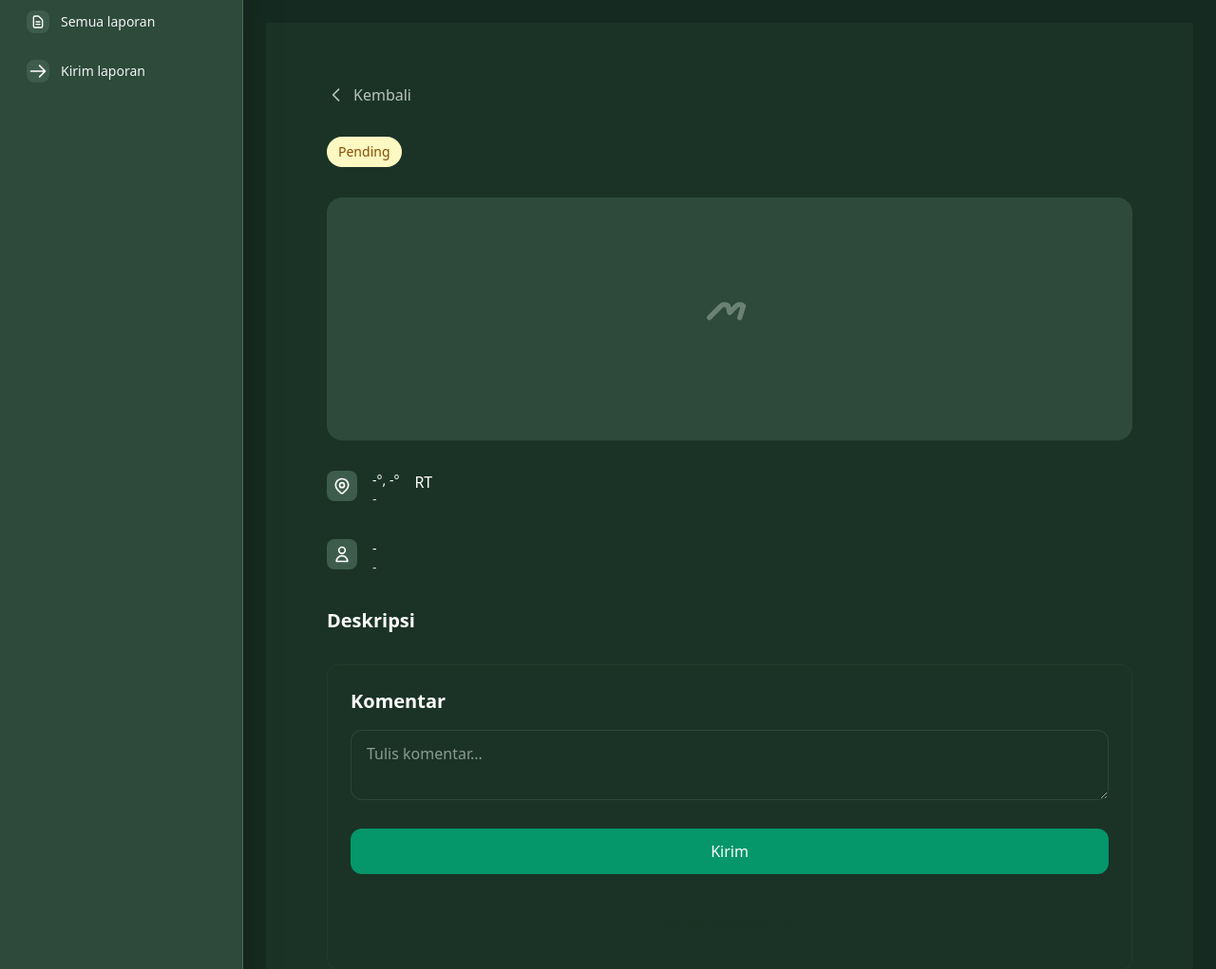
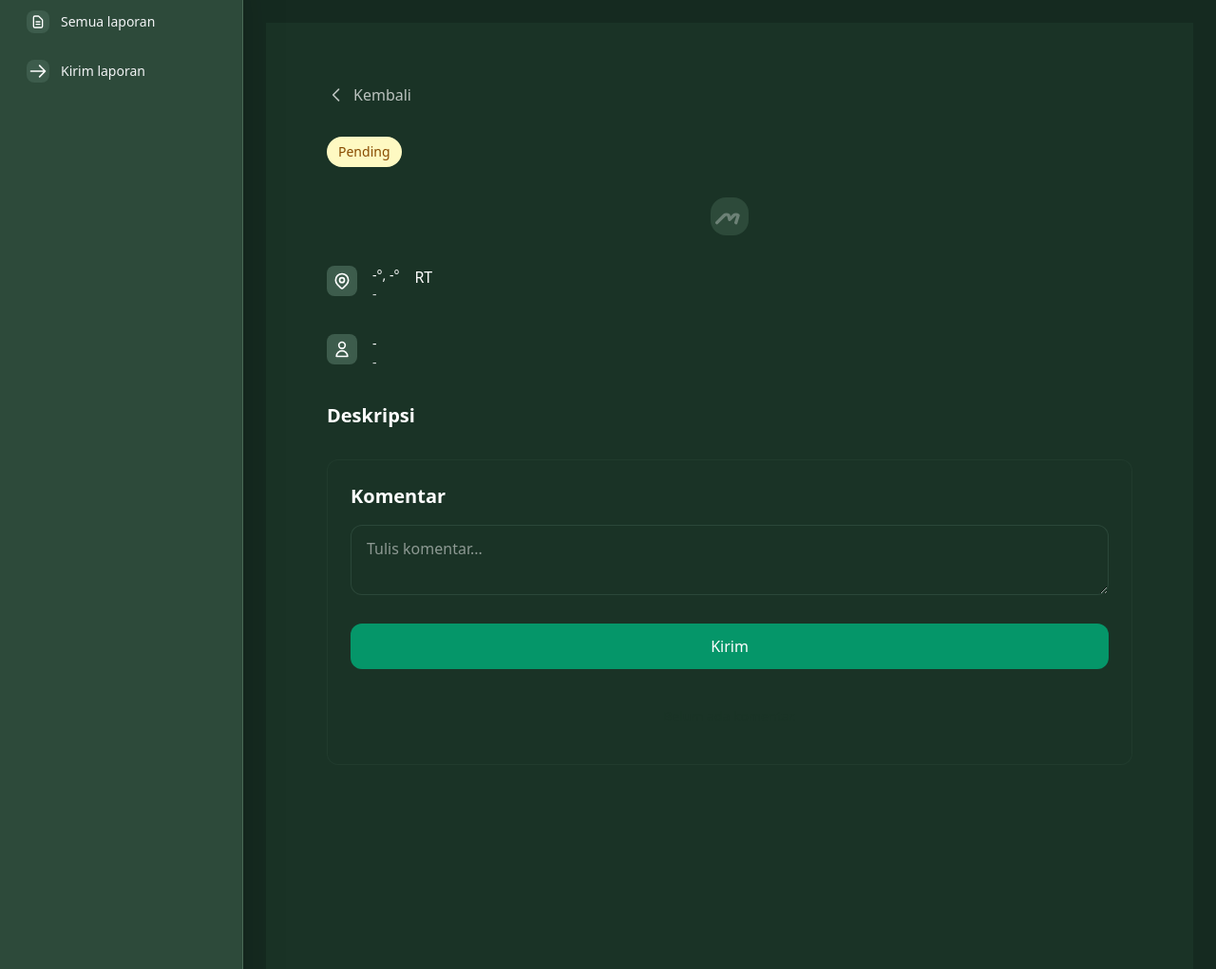
Before and after one commit to Arfan9swn/sapa-trantib, a Laravel app: template resources/views/reports/report-show.blade.php in a window 1280 px wide. Shown: the part 65-1086 px from the top of the page at 95% size. Run offline with Laravel 12, Linux system fonts and the light colour scheme; the template is opened without the code that fills it, so the values that code supplies are empty; style sheets or scripts are compiled from the project's sources; parts of the project's set-up code (start-up, migrations or seed data) failed here and were passed over.

Commit message:
fix: Image show

```diff
--- a/resources/views/reports/report-show.blade.php
+++ b/resources/views/reports/report-show.blade.php
@@ -54,16 +54,16 @@
             </div>
 
             <!-- Main Image Area -->
-            <div class="h-64 bg-[#2d4a3a] rounded-2xl overflow-hidden flex flex-col items-center justify-center pb-6">
+            <div class="w-fit max-w-full mx-auto relative overflow-hidden rounded-2xl bg-[#2d4a3a]">
                 <!-- Report Images -->
                 @if($report->media->isNotEmpty())
-                <div class="grid grid-cols-2 gap-2 w-full">
+                <div class="flex flex-wrap gap-2">
                     @foreach($report->media as $media)
-                    <div class="rounded-lg overflow-hidden border border-[#4a6a56]">
+                    <div class="w-auto flex-shrink-0 rounded-lg overflow-hidden border border-[#4a6a56] bg-[#2d4a3a]">
                         @if(str_contains($media->media_type, 'image'))
-                        <img src="{{ asset('storage/' . $media->media_url) }}" class="w-full h-64 object-contain">
+                        <img src="{{ asset('storage/' . $media->media_url) }}" class="w-auto h-auto object-contain block" alt="{{ $media->media_url }}">
                         @else
-                        <svg class="w-full h-48 text-white/30" fill="none" stroke="currentColor" viewBox="0 0 24 24">
+                        <svg class="w-full h-full text-white/30" fill="none" stroke="currentColor" viewBox="0 0 24 24">
                             <path stroke-linecap="round" stroke-linejoin="round" stroke-width="2" d="M4 16l4.586-4.586a2 2 0 012.828 0L12 14l2.586-2.586a2 2 0 012.828 0L16 16"></path>
                         </svg>
                         @endif
@@ -71,7 +71,7 @@
                     @endforeach
                 </div>
                 @else
-                <svg class="w-16 h-16 text-white/30" fill="none" stroke="currentColor" viewBox="0 0 24 24">
+                <svg class="w-10 h-10 text-white/30" fill="none" stroke="currentColor" viewBox="0 0 24 24">
                     <path stroke-linecap="round" stroke-linejoin="round" stroke-width="2" d="M4 16l4.586-4.586a2 2 0 012.828 0L12 14l2.586-2.586a2 2 0 012.828 0L16 16"></path>
                 </svg>
                 @endif
```
